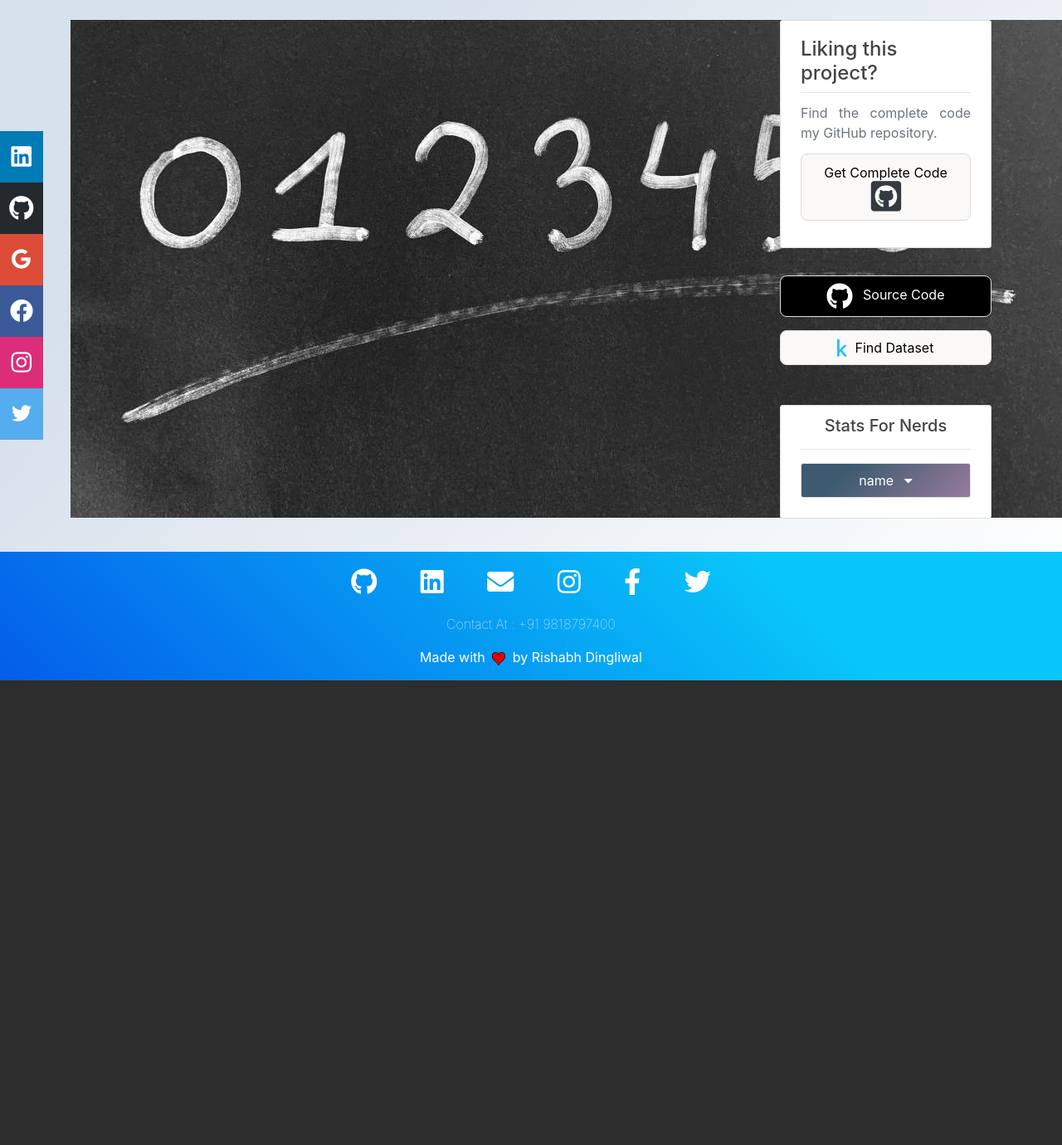
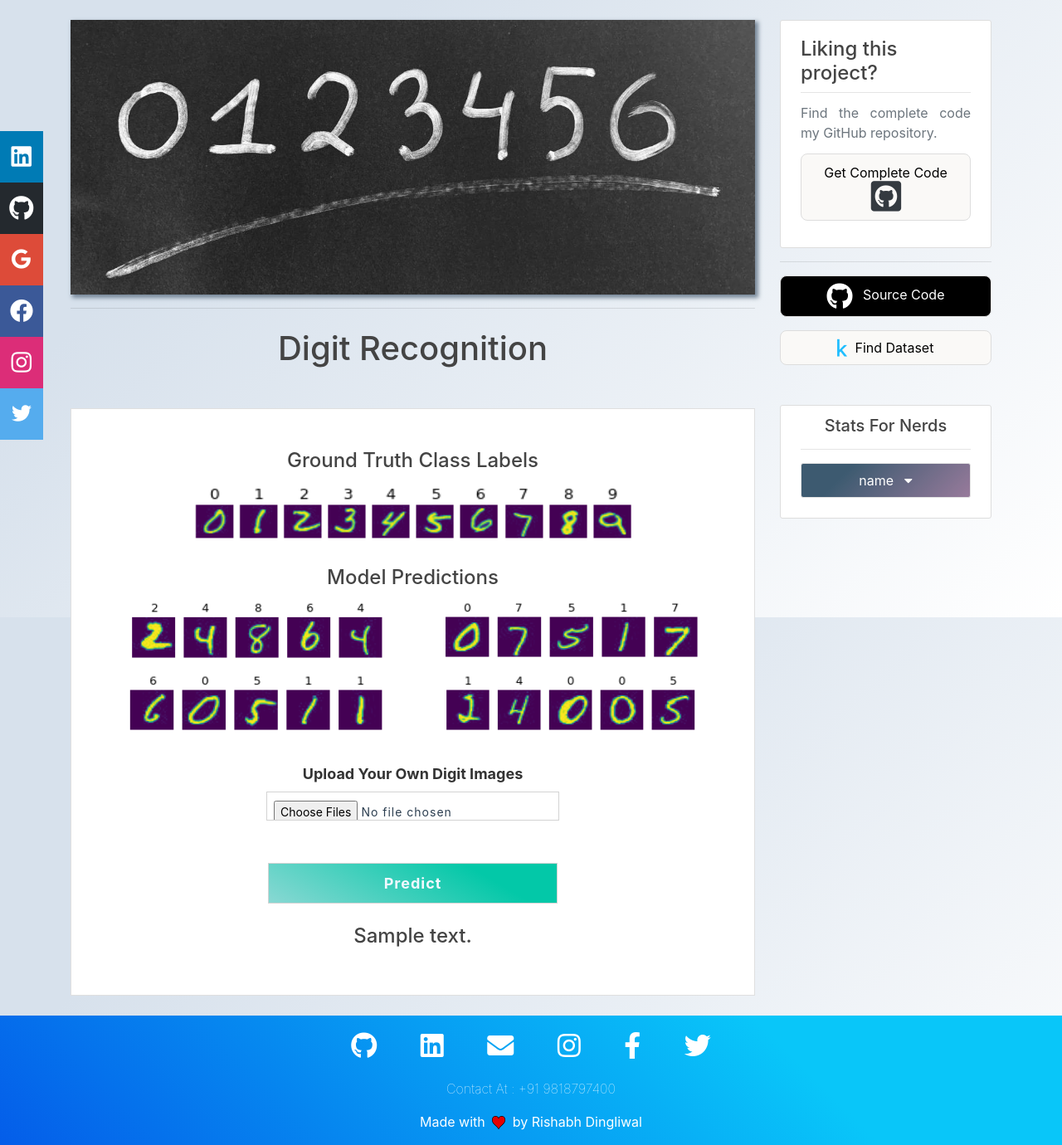
Before and after one commit to rishabh1323/The-ML-DL-App, a Flask app: template templates/predict/digit_recognition.html in a window 1280 px wide. Shown: the part 56-1436 px from the top of the page at 83% size. Before the commit the page ends 876 px from the top, so only its background shows below. Run offline with Flask 2, Linux system fonts and the light colour scheme; the template is opened without the code that fills it: most values are stand-ins (such as "Sample title", 1, 10 or a date in 2020); some libraries are stand-ins or nearby versions.

Commit message:
Add digit recognition template images

```diff
--- a/templates/predict/digit_recognition.html
+++ b/templates/predict/digit_recognition.html
@@ -1,6 +1,81 @@
 {% extends "layout.html" %}
 {% block content %}
 
-    <img src="/static/use_case_images/2_1.jpg" alt="">
+<!-- Custom CSS for Form -->
+<link rel="stylesheet" href="/static/form.css">
+
+<!-- Poster and Heading -->
+<div class="text-center">
+
+    <img src="/static/use_case_images/2_2.jpg" style="width: 100%; box-shadow: 3px 3px 5px 1px lightslategray;">
+    <hr>
+    <h1 class="mt-4">Digit Recognition</h1>
+</div>
+
+<!-- Data Input Form -->
+<form action="{{ url_for('car_resale_value_predict') }}" method="post">
+    <div class="card rounded-0 mt-5 content-center p-5 " style="display: inline-flexbox;">
+        <div class="form-card text-center">
+
+            <h4>Ground Truth Class Labels</h4>
+            <div class="row">
+                <div class="col-8 col-md-12">
+                    <img src="/static/use_case_images/2_3.png" style="width: 75%; height: 5rem;" class="mb-4">
+                </div>
+            </div>
+
+            <h4>Model Predictions</h4>
+            <div class="row">
+                <div class="col-8 col-md-6">
+                    <img src="/static/use_case_images/2_4.png" style="width: 90%; height: 5rem;" class="mb-2">
+                </div>
+
+                <div class="col-8 col-md-6">
+                    <img src="/static/use_case_images/2_5.png" style="width: 90%; height: 5rem;" class="mb-2">
+                </div>
+            </div>
+
+            <div class="row">
+                <div class="col-8 col-md-6">
+                    <img src="/static/use_case_images/2_6.png" style="width: 90%; height: 5rem;" class="mb-2">
+                </div>
+
+                <div class="col-8 col-md-6">
+                    <img src="/static/use_case_images/2_7.png" style="width: 90%; height: 5rem;" class="mb-2">
+                </div>
+            </div>
+
+            <div class="row">
+                <div class="col-8 col-md-9 m-auto">
+                    <label for="imageupload" class="form-label mt-4">
+                        Upload Your Own Digit Images
+                        <input class="form-control mt-2" type="file" name="ImageUpload" id="imageupload" multiple />
+                    </label>
+
+                </div>
+            </div>
+
+            <!-- Form Submit Button -->
+            <div class="row">
+                <div class="col-md-6 m-auto mt-3 pt-3">
+                    <input type="submit" class="btn btn-info" value="Predict"
+                    style="font-size: large; color: aliceblue; font-weight: bold;">
+                </div>
+            </div>
+
+            <!-- Output Prediction Text -->
+            <div id="OutputPredictionText">
+                <h4 class="text-center">{{ prediction_text }}</h4>
+                {% if scroll %}
+                <script>
+                    document.getElementById('{{ scroll }}').scrollIntoView();
+                    // document.location.hash = '#' + '{{ scroll }}';
+                </script>
+                {% endif %}
+            </div>
+
+        </div>
+    </div>
+</form>
 
 {% endblock %}
```
Also changed, not shown: static/use_case_images/2_2.jpg (added), static/use_case_images/2_3.png (added), static/use_case_images/2_4.png (added), static/use_case_images/2_5.png (added), static/use_case_images/2_6.png (added), static/use_case_images/2_7.png (added).
